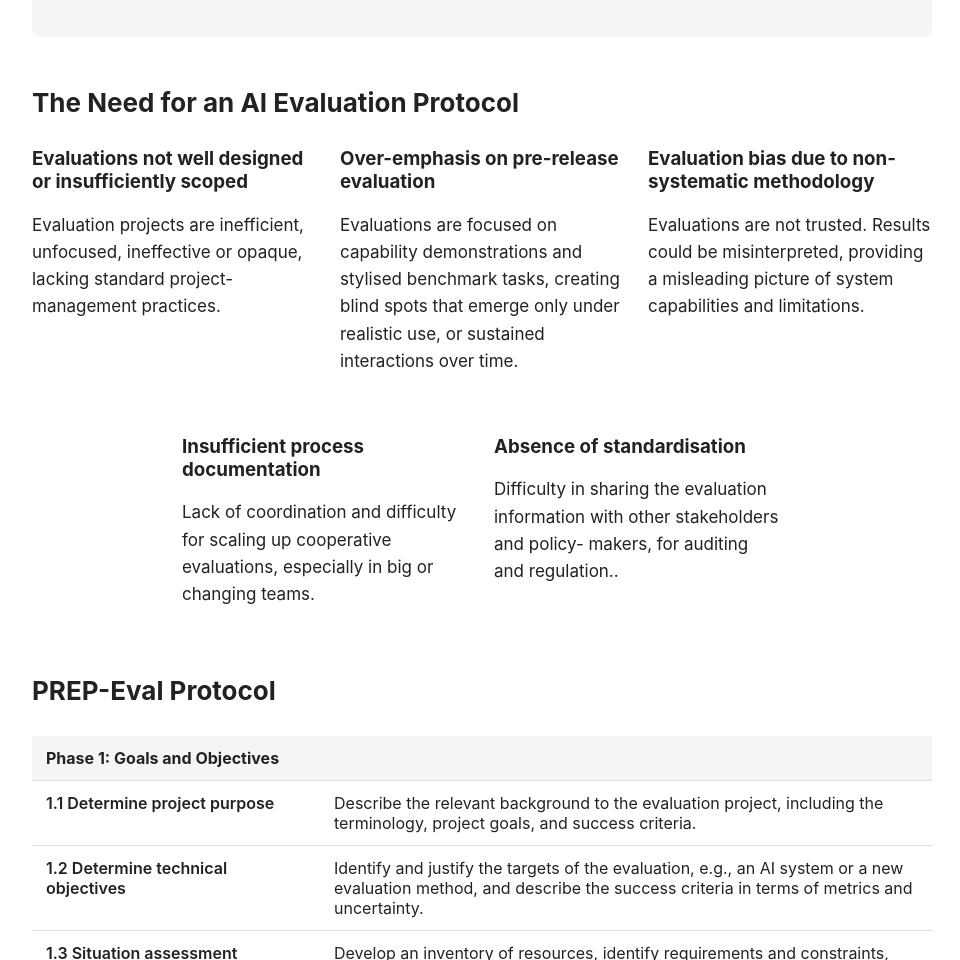
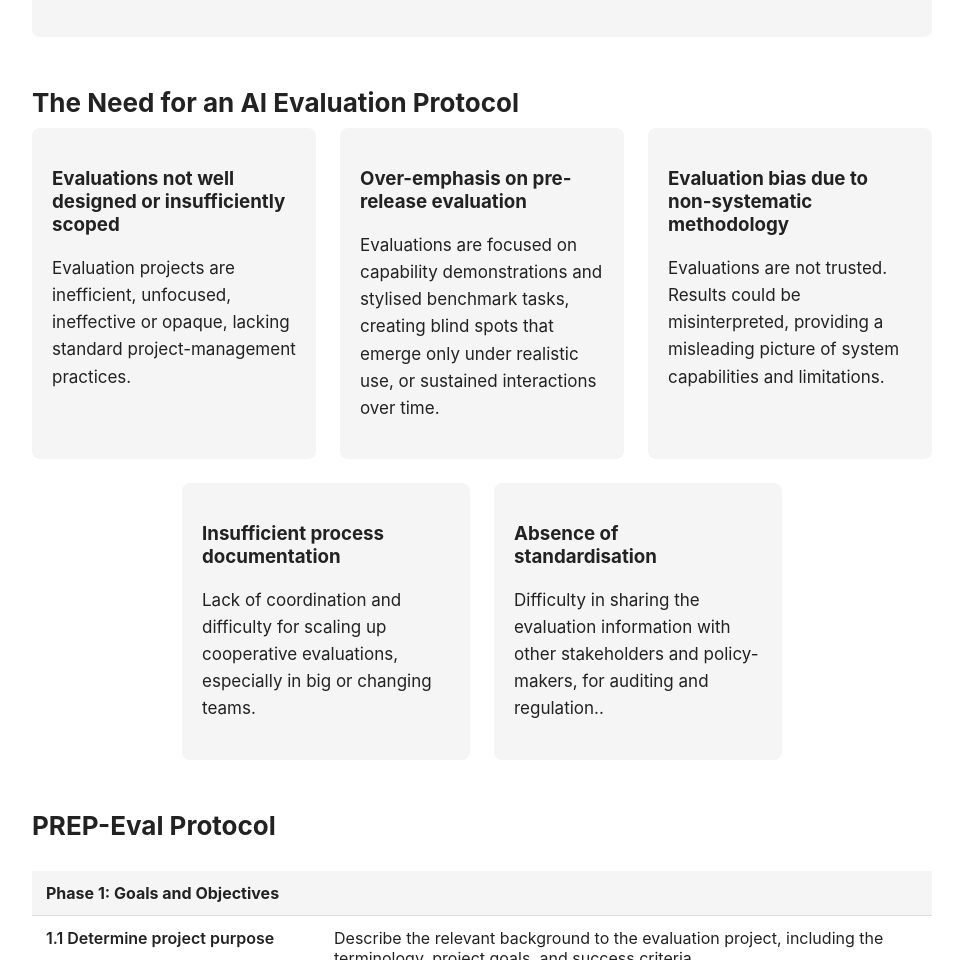
Before and after one commit to Prep-eval/prep-eval, a plain HTML site: page index.html in a window 1280 px wide. Shown: the part 1582-2542 px from the top of the page, without its empty margins (158-1118 px from the left). Drawn offline with Linux system fonts and the light colour scheme.

Commit message:
Update index.html

```diff
--- a/index.html
+++ b/index.html
@@ -154,11 +154,17 @@
   text-align: left;
 }
 
+.challenge-card {
+  background-color: #f5f5f5;
+  padding: 20px;
+  border-radius: 8px;
+}
+
 .challenge-grid {
   display: grid;
   grid-template-columns: repeat(3, 1fr);
   gap: 24px;
-  max-width: 900px;
+  max-width: 1100px;
   margin: 0 auto;
 }
 
```
